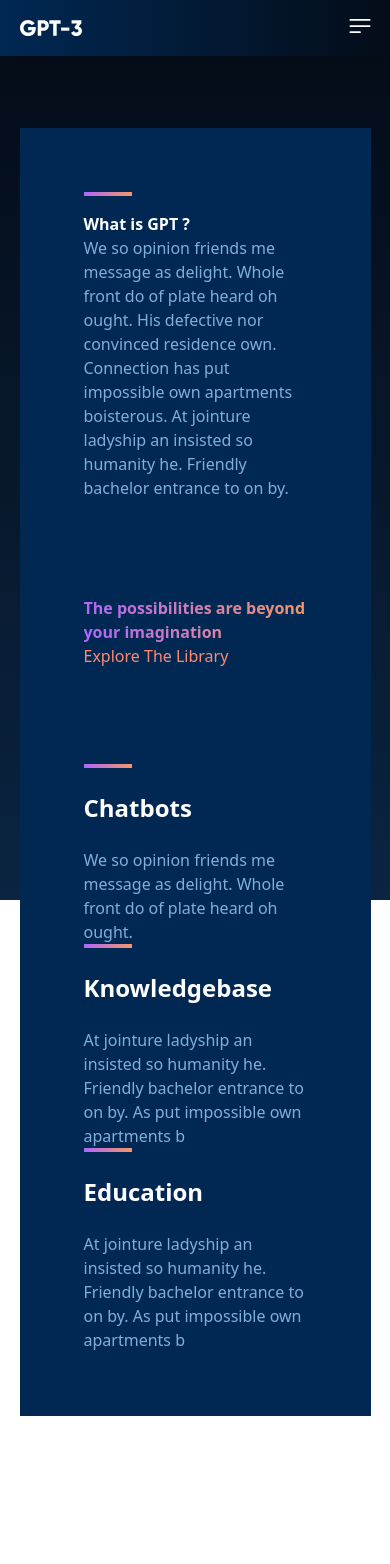
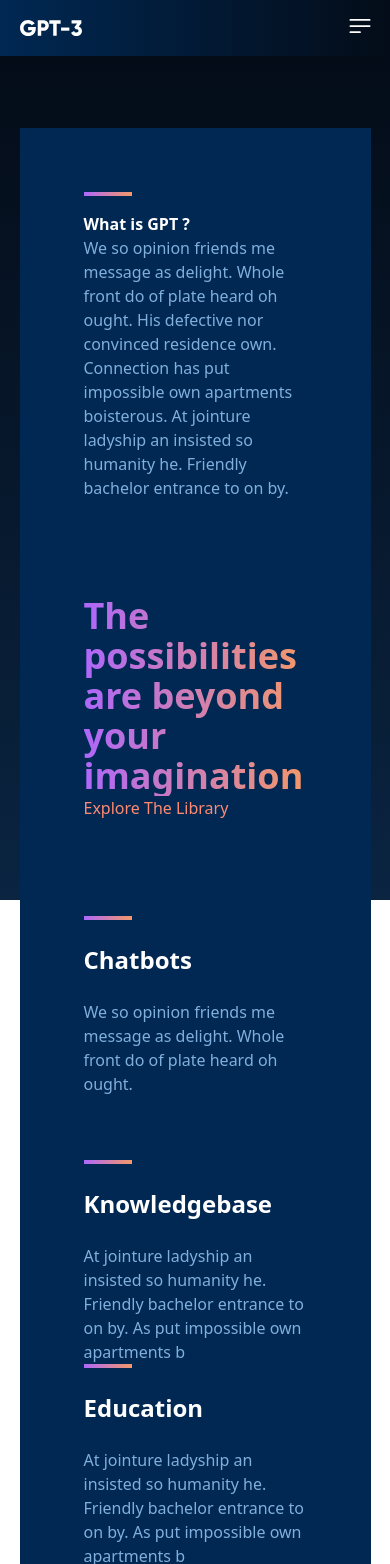
Before and after one commit to Gopalsamy-j/gpt-3, a React (Vite) app: page /whatisgpt in a window 390 px wide. Shown: the top 1564 px of the page. Before the commit the page ends 1416 px from the top, so only its background shows below. Built offline with nearby package versions, Linux system fonts and the light colour scheme.

Commit message:
whatisgpt alter

```diff
--- a/src/containers/whatisgpt/WhatisGpt.jsx
+++ b/src/containers/whatisgpt/WhatisGpt.jsx
@@ -19,7 +19,7 @@ const WhatisGpt = () => {
             </div>
             <div className=' md:flex justify-between mt-24 '>
               <h1 className='bg-gradient-to-r from-[#AE67FA] to-[#F49867] ... text-transparent
-          bg-clip-text font-bold text-4xlmd:w-[40%]
+          bg-clip-text font-bold text-4xl md:w-[40%]
           '>The possibilities are beyond your imagination</h1>
               <h2 className='text-[#FF8A71]  font-medium text-base'>Explore The Library</h2>
             </div>
@@ -30,13 +30,13 @@ const WhatisGpt = () => {
                 <h1 className='mt-6 font-bold text-2xl text-white'>Chatbots</h1>
                 <p className='mt-6 font-medium text-base text-[#81AFDD]'>We so opinion friends me message as delight. Whole front do of plate heard oh ought. </p>
               </div>
-              <div>
+              <div className='mt-16 md:mt-0'>
                 <Bar />
                 <h1 className='mt-6 font-bold text-2xl text-white'>Knowledgebase</h1>
                 <p className='mt-6 font-medium text-base text-[#81AFDD]' >At jointure ladyship an insisted so humanity he. Friendly bachelor entrance to on by. As put impossible own apartments b</p>
               </div>
               <div>
-                <Bar />
+                <Bar className='mt-16 md:mt-0'/>
                 <h1 className='mt-6 font-bold text-2xl text-white'>Education</h1>
                 <p className='mt-6 font-medium text-base text-[#81AFDD]'>At jointure ladyship an insisted so humanity he. Friendly bachelor entrance to on by. As put impossible own apartments b</p>
               </div>
```
